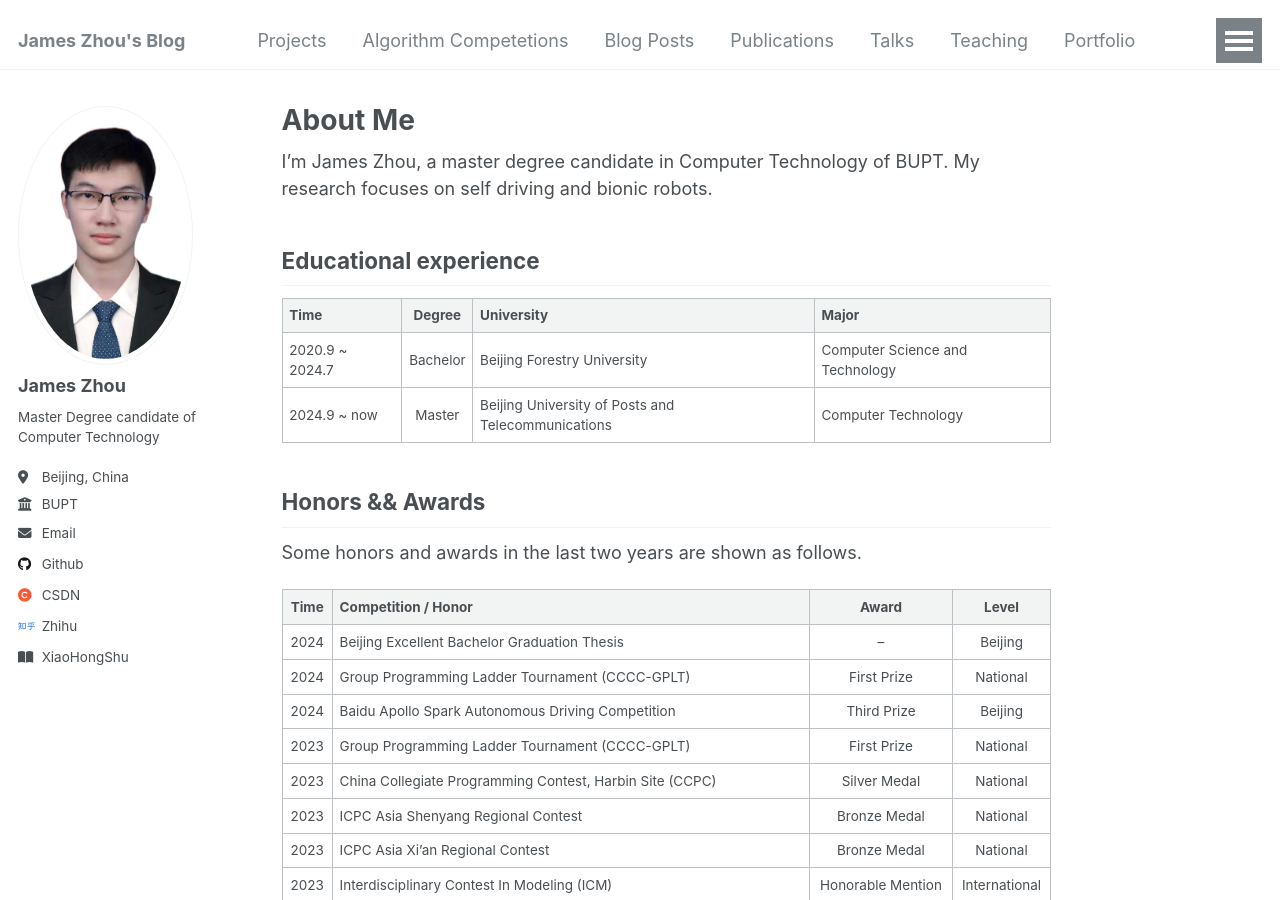
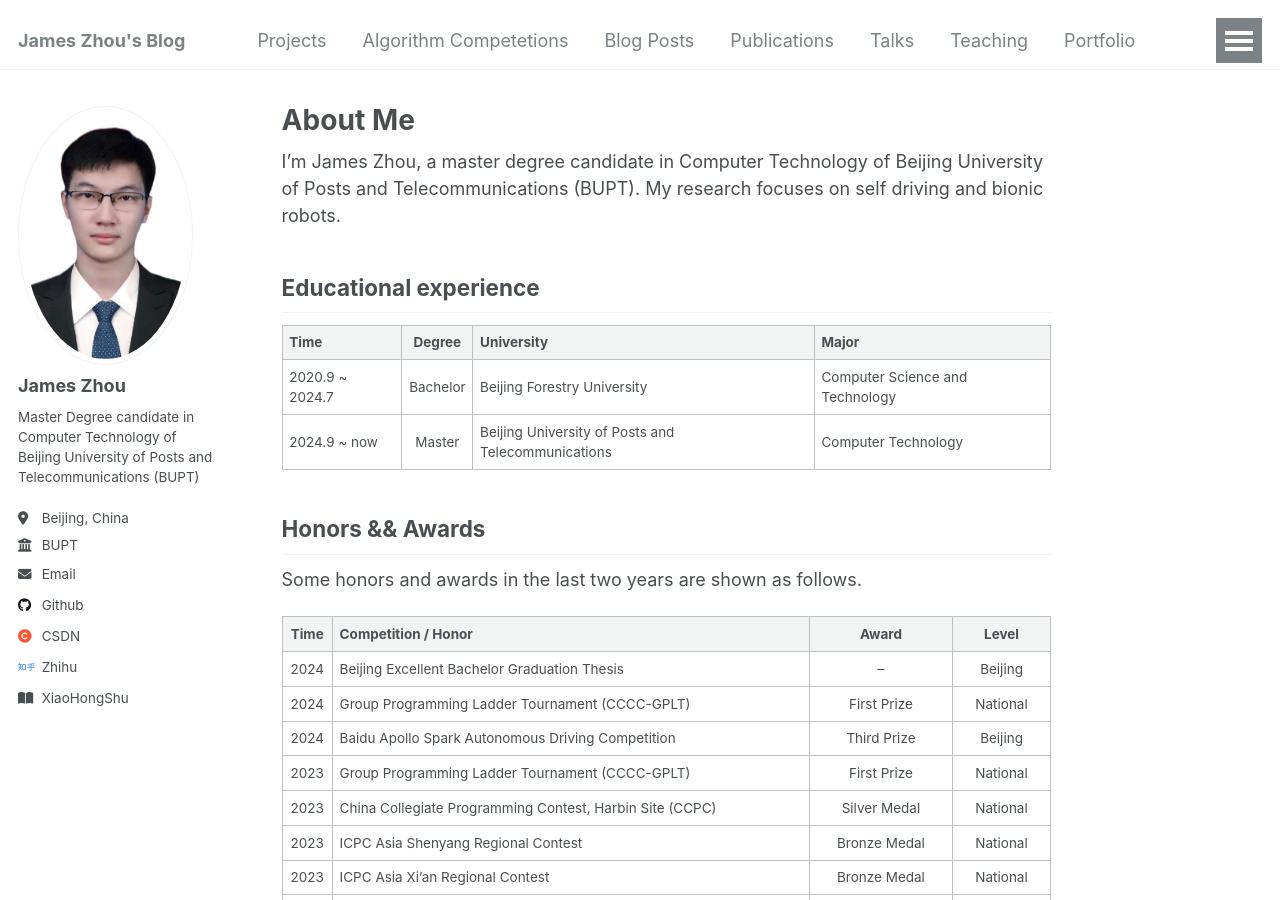
Before and after one commit to jameszhou12138/jameszhou12138.github.io, a Jekyll site: the page built from _pages/about.md, in a window 1280 px wide and 900 px high. Built offline with Jekyll 4.4.1, drawn with Linux system fonts in a browser that asks for light colours.

Commit message:
update index

```diff
--- a/_config.yml
+++ b/_config.yml
@@ -24,7 +24,7 @@ author:
   avatar           : "profile.png"
   name             : "James Zhou"
   pronouns         : # example: "she/her"
-  bio              : "Master Degree candidate of Computer Technology"
+  bio              : "Master Degree candidate in Computer Technology of Beijing University of Posts and Telecommunications (BUPT)"
   location         : "Beijing, China"
   employer         : "BUPT"
   uri              : # URL
--- a/_pages/about.md
+++ b/_pages/about.md
@@ -7,7 +7,7 @@ redirect_from:
   - /about.html
 ---
 
-I'm James Zhou, a master degree candidate in Computer Technology of BUPT. My research focuses on self driving and bionic robots.
+I'm James Zhou, a master degree candidate in Computer Technology of Beijing University of Posts and Telecommunications (BUPT). My research focuses on self driving and bionic robots.
 
 ## Educational experience
 
```
